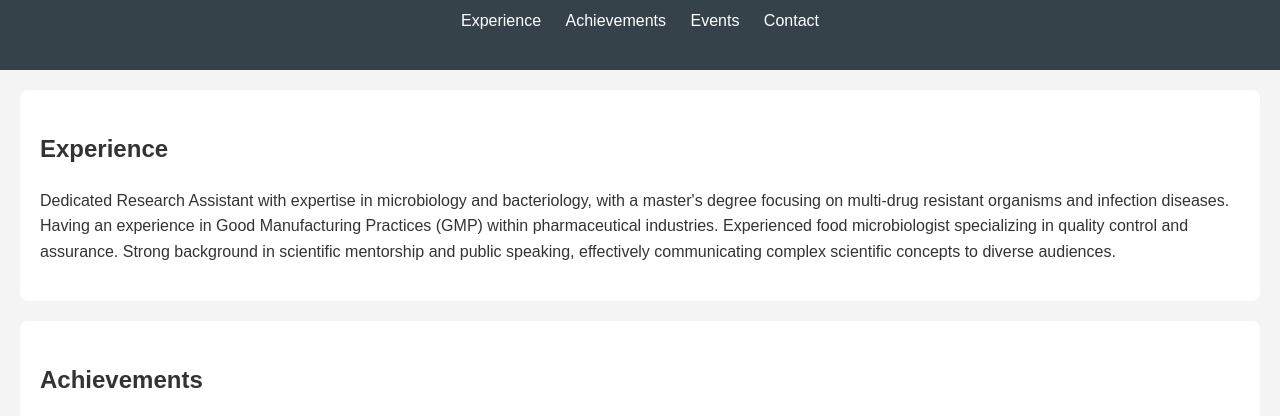
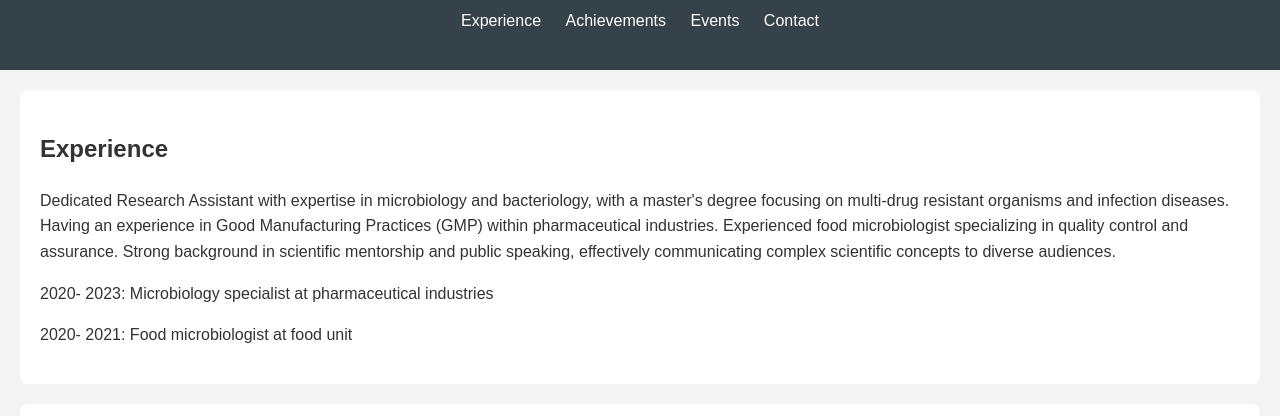
Before and after one commit to DewanPM/ahmeddewan, a plain HTML site: page index.html in a window 1280 px wide. Shown: the part 106-522 px from the top of the page. Drawn offline with Linux system fonts and the light colour scheme.

Commit message:
Update index.html

```diff
--- a/index.html
+++ b/index.html
@@ -24,7 +24,8 @@
         and infection diseases. Having an experience in Good Manufacturing Practices (GMP) within pharmaceutical industries.
         Experienced food microbiologist specializing in quality control and assurance.
         Strong background in scientific mentorship and public speaking, effectively communicating complex scientific concepts to diverse audiences. </p>
-
+<p> 2020- 2023: Microbiology specialist at pharmaceutical industries</p>
+<p> 2020- 2021: Food microbiologist at food unit</p>
 
 
     </section>
```
